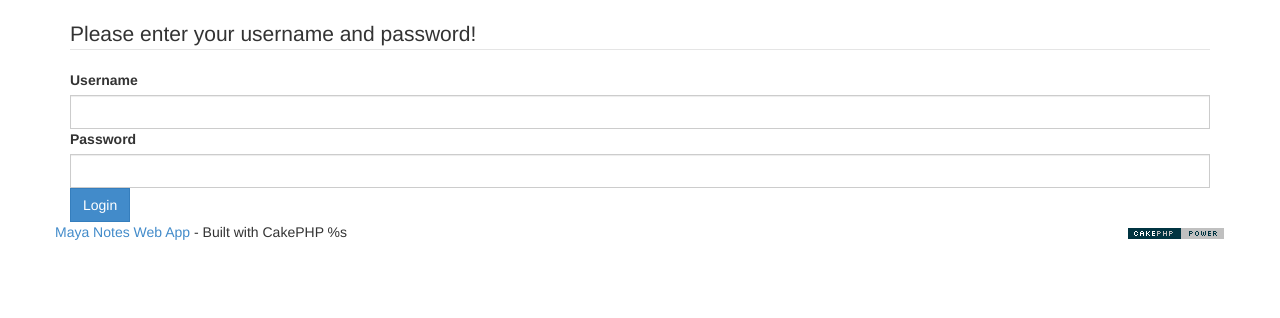
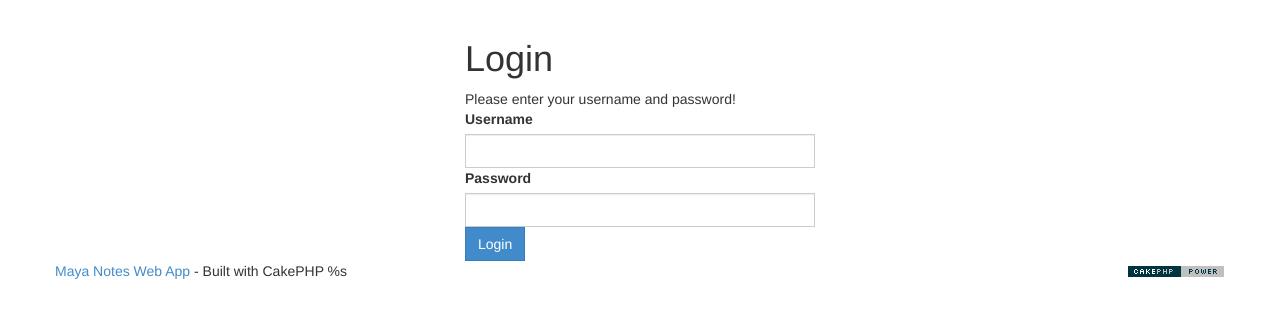
Before and after one commit to ansidev/maya-notes-app, a CakePHP app: the page made by app/View/Users/login.ctp in a window 1280 px wide. Shown: the part 51-369 px from the top of the page. Run offline with PHP 8.4 and a stand-in for CakePHP, Linux system fonts and the light colour scheme; the template is opened without the code that fills it, so the values that code supplies are empty; form fields are guessed from the names that the template uses; some libraries are stand-ins or nearby versions.

Commit message:
Align form to center

```diff
--- a/app/View/Users/login.ctp
+++ b/app/View/Users/login.ctp
@@ -1,7 +1,12 @@
 <!-- login.ctp -->
-<?php pr(Debugger::trace()); ?>
+<?php
+	// pr(Debugger::trace());
+?>
 
 <div class="container">
+	<div class="col-md-4 col-md-offset-4">
+		<h1>Login</h1>
+		<?php echo __('Please enter your username and password!'); ?>
 		<?php echo $this->Session->flash('auth'); ?>
 		<?php
 			echo $this->Form->create(
@@ -15,10 +20,6 @@
 				)
 			);
 		?>
-	<fieldset>
-		<legend>
-			<?php echo __('Please enter your username and password!'); ?>
-		</legend>
 		<?php
 			echo $this->Form->input(
 				'user_login',
@@ -48,5 +49,5 @@
 				)
 			);
 		?>
-	</fieldset>
 	</div>
+</div>
--- a/app/View/Users/register.ctp
+++ b/app/View/Users/register.ctp
@@ -1,4 +1,5 @@
 <div class="container">
+	<div class="col-md-4 col-md-offset-4">
 		<h1>Register</h1>
 		<?php
 			echo $this->Form->create(
@@ -67,3 +68,4 @@
 			);
 		?>
 	</div>
+</div>
```
Lines whose indentation alone changed are shown as unchanged.
